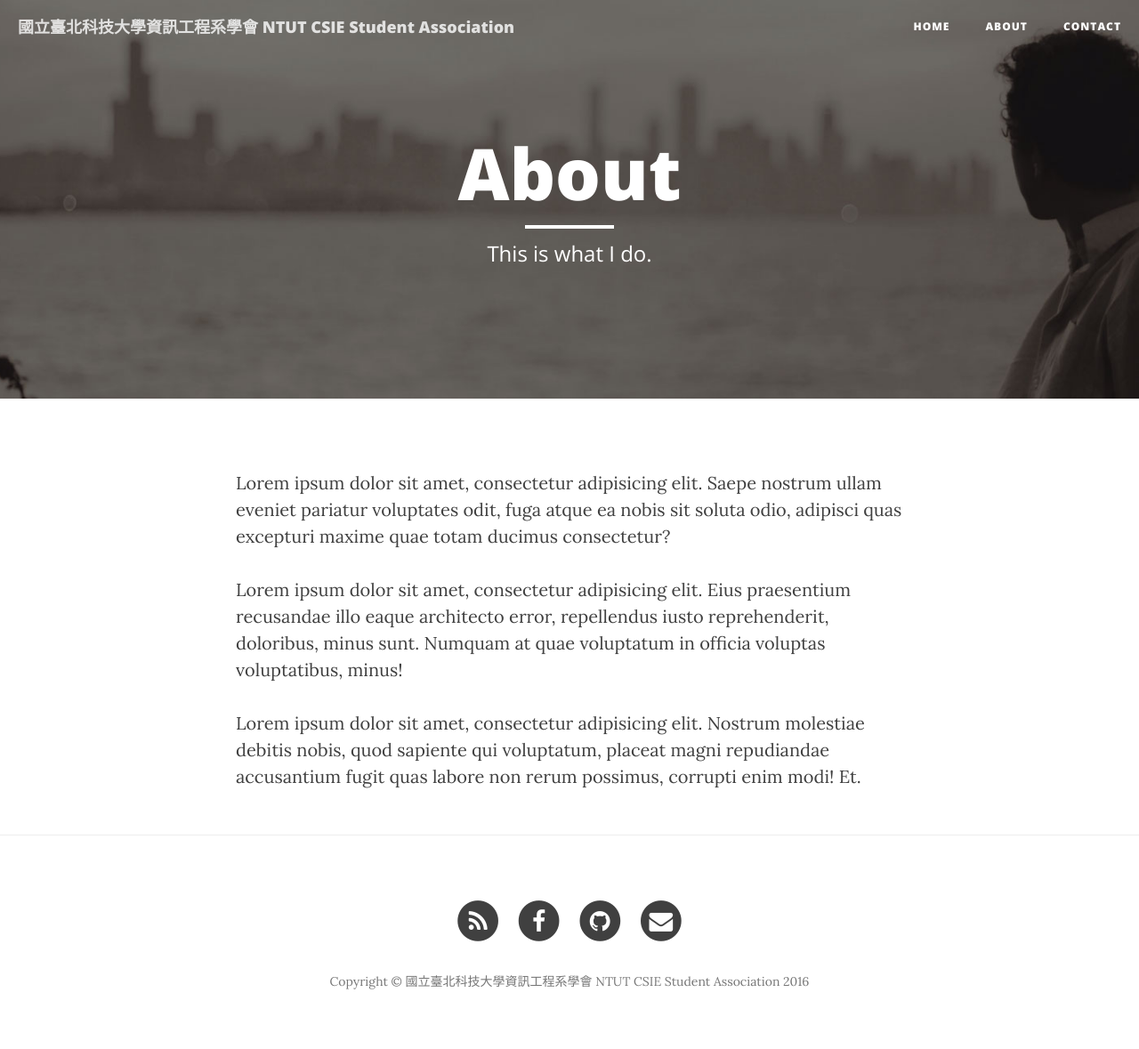
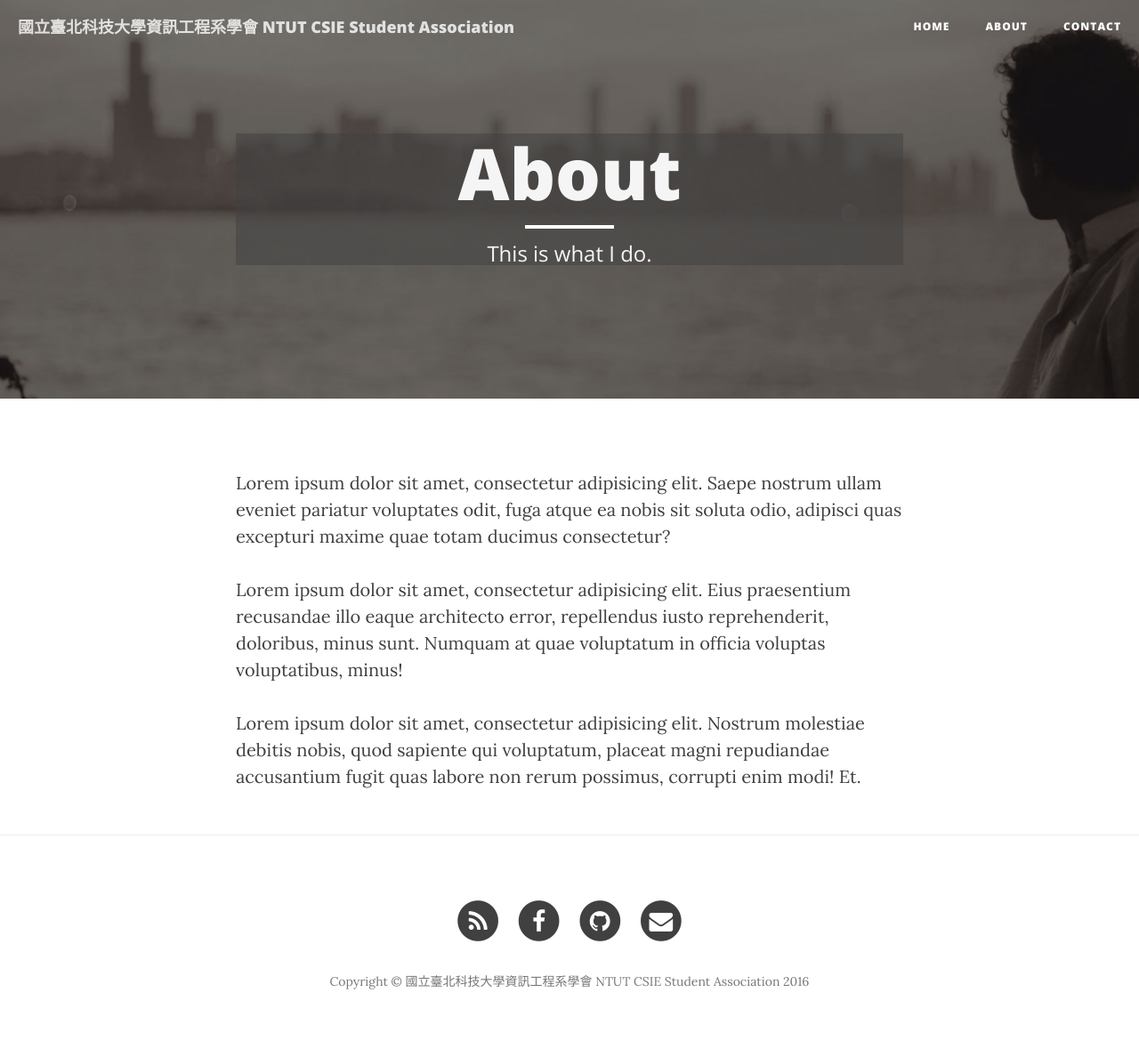
Before and after one commit to ntutcsie/ntutcsie.github.io, a Jekyll site: the page built from about.html, in a window 1280 px wide. Shown: the whole page at 89% size. Built offline with Jekyll 4.4.1, drawn with Linux system fonts in a browser that asks for light colours; nearby versions of some CDN libraries.

Commit message:
update layout page.html add .site-heading-wrapper

```diff
--- a/_layouts/page.html
+++ b/_layouts/page.html
@@ -6,11 +6,13 @@
 <header class="intro-header" style="background-image: url('{{ site.baseurl }}/{% if page.header-img %}{{ page.header-img }}{% else %}{{ site.header-img }}{% endif %}')">
     <div class="container">
         <div class="row">
-            <div class="col-lg-8 col-lg-offset-2 col-md-10 col-md-offset-1">
+            <div class="col-lg-8 col-lg-offset-2 col-md-10 col-md-offset-1 site-heading-wrapper">
                 <div class="site-heading">
-                    <h1>{% if page.title %}{{ page.title }}{% else %}{{ site.title }}{% endif %}</h1>
-                    <hr class="small">
-                    <span class="subheading">{{ page.description }}</span>
+                    <div class="site-heading-bg">
+                        <h1>{% if page.title %}{{ page.title }}{% else %}{{ site.title }}{% endif %}</h1>
+                        <hr class="small">
+                        <span class="subheading">{{ page.description }}</span>
+                    </div>
                 </div>
             </div>
         </div>
```
